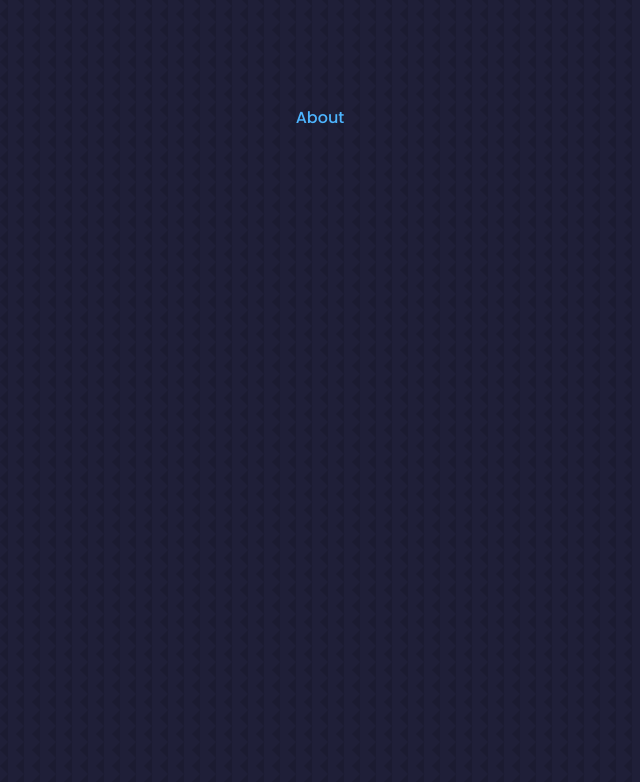
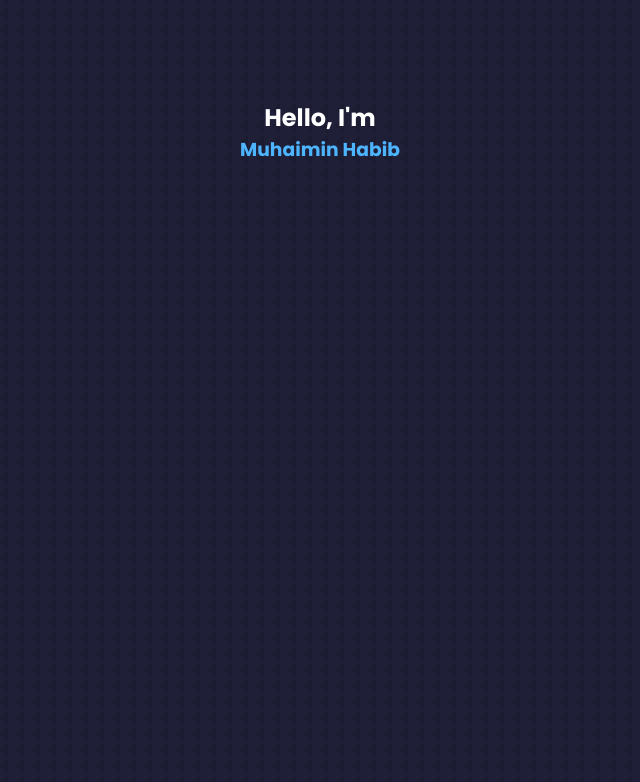
Before and after one commit to MuhaiminHabib/portfolio, a React (Create React App) app: page / in a window 1280 px wide. Shown: the part 778-1560 px from the top of the page, without its empty margins (320-960 px from the left). Built offline with nearby package versions, Linux system fonts and the light colour scheme.

Commit message:
added section text

```diff
--- a/src/components/about/About.jsx
+++ b/src/components/about/About.jsx
@@ -1,8 +1,12 @@
-import './about.css'
+import SectionText from '../../sectionText/SectionText';
+import './about.css';
+
 
 const About = () => {
   return (
-    <section id="about">About</section>
+    <section id="about">
+      <SectionText />
+    </section>
   )
 }
 
--- /dev/null
+++ b/src/sectionText/SectionText.jsx
@@ -0,0 +1,13 @@
+import './sectionText.css';
+
+const SectionText = () => {
+  return (
+      <div>
+            <h4>Hello, I'm</h4>
+            <h3>Muhaimin Habib</h3>
+      </div>
+
+  )
+}
+
+export default SectionText;
```
Also changed, not shown: src/sectionText/sectionText.css (added).
